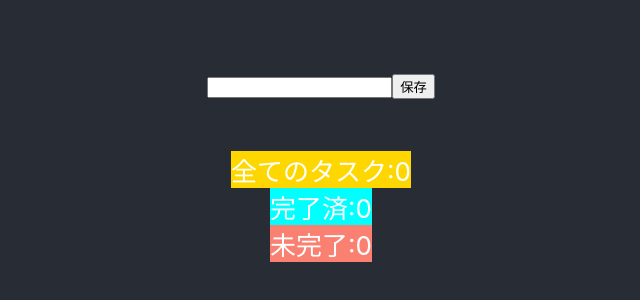
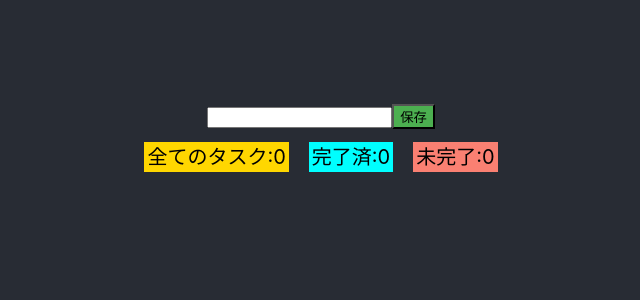
Before and after one commit to worldwidepark/react, a React (Create React App) app: page / in a window 1280 px wide. Shown: the part 236-536 px from the top of the page, without its empty margins (319-959 px from the left). Built offline with nearby package versions, Linux system fonts and the light colour scheme.

Commit message:
react 中間保存

```diff
--- a/src/components/atoms/CountTodo.jsx
+++ b/src/components/atoms/CountTodo.jsx
@@ -2,11 +2,15 @@ export const CountTodo = (props) => {
   const { children, countColor, countNum } = props;
   const contentStyle = {
     background: countColor,
+    fontSize: "20px",
+    color: "black",
+    margin: "10px",
+    padding: "3px",
   };
 
   return (
-    <div style={contentStyle} id="wholeTasks">
-      {children}:<span id="wholeCounts">{countNum}</span>
-    </div>
+    <span style={contentStyle}>
+      {children}:<span>{countNum}</span>
+    </span>
   );
 };
--- a/src/components/atoms/PrimaryButton.jsx
+++ b/src/components/atoms/PrimaryButton.jsx
@@ -5,7 +5,7 @@ export const PrimaryButton = (props) => {
   };
 
   return (
-    <button style={contentStyle} onClick={onClick}>
+    <button style={contentStyle} onClick={onClick} type="button">
       {children}
     </button>
   );
--- a/src/components/molecules/CountsTodo.jsx
+++ b/src/components/molecules/CountsTodo.jsx
@@ -2,8 +2,11 @@ import { CountTodo } from "../atoms/CountTodo";
 
 export const CountsTodo = (props) => {
   const { wholeCounts, doneCounts, doneYetCounts } = props;
+  const contentStyle = {
+    margin: "10px",
+  };
   return (
-    <>
+    <div style={contentStyle}>
       <CountTodo countColor={"gold"} countNum={wholeCounts}>
         全てのタスク
       </CountTodo>
@@ -13,6 +16,6 @@ export const CountsTodo = (props) => {
       <CountTodo countColor={"salmon"} countNum={doneYetCounts}>
         未完了
       </CountTodo>
-    </>
+    </div>
   );
 };
--- a/src/components/molecules/InputTodo.jsx
+++ b/src/components/molecules/InputTodo.jsx
@@ -7,15 +7,22 @@ export const InputTodo = () => {
   // const { todoText, onChange, onClick } = props;
   const [todoText, setTodoText] = useState("");
   const onChangeTodoText = (event) => setTodoText(event.target.value);
+  const onChangeTodoEditText = (event, index) => {
+    const todos = [...todoLists];
+    todos[index].data = event.target.value;
+    setTodoLists(todos);
+  };
   const [todoLists, setTodoLists] = useState([]);
 
   const onClickAdd = () => {
-    const newTodos = [...todoLists, todoText];
+    const newTodos = [...todoLists, { data: todoText, isEdited: false }];
     setTodoLists(newTodos);
+    setTodoText("");
   };
+
   const [checkedCount, setCheckedCount] = useState(0);
 
-  const HandleChange = (event) => {
+  const handleChange = (event) => {
     if (event.target.checked) {
       // console.log(todoLists.length);
       setCheckedCount(checkedCount + 1);
@@ -25,16 +32,18 @@ export const InputTodo = () => {
   };
 
   const deleteToDoList = (index) => {
-    const newTodos = [...todoLists];
-    newTodos.splice(index, 1);
-    setTodoLists(newTodos);
-  };
-  const makeEditInput = (index) => {
-    const newTodos = [...todoLists];
-    newTodos.splice(index, 1);
-    setTodoLists(newTodos);
+    if (window.confirm("Are you sure to delete this list?")) {
+      const todos = [...todoLists];
+      todos.splice(index, 1);
+      setTodoLists(todos);
+    }
   };
 
+  const makeEdit = (index) => {
+    const todos = [...todoLists];
+    todos[index].isEdited = !todos[index].isEdited;
+    setTodoLists(todos);
+  };
   return (
     <>
       <form id="inputToDoForm">
@@ -45,21 +54,50 @@ export const InputTodo = () => {
           type="text"
           maxlength="20"
         />
-        <button id="inputButton" type="button" onClick={onClickAdd}>
+        <PrimaryButton buttonColor="#4caf50" onClick={onClickAdd}>
           保存
-        </button>
+        </PrimaryButton>
       </form>
+      <div>
+        <CountsTodo
+          wholeCounts={todoLists.length}
+          doneCounts={checkedCount}
+          doneYetCounts={todoLists.length - checkedCount}
+        />
+      </div>
       <ul>
         {todoLists.map((todo, index) => {
+          {
+            if (todo.isEdited) {
+              return (
+                <div>
+                  <input
+                    type="text"
+                    defaultValue={todo.data}
+                    onChange={(e) => onChangeTodoEditText(e, index)}
+                  />
+                  <PrimaryButton
+                    buttonColor="#4caf50"
+                    onClick={() => makeEdit(index)}
+                  >
+                    保存
+                  </PrimaryButton>
+                </div>
+              );
+            } else {
               return (
                 <div>
                   <input
                     type="checkbox"
                     name="todolist"
-                onChange={HandleChange}
+                    onChange={handleChange}
                   ></input>
-              {todo}
-              <PrimaryButton buttonColor="#4caf50" onClick={makeEditInput}>
+                  {todo.data}
+                  {console.log(todo.data)}
+                  <PrimaryButton
+                    buttonColor="#4caf50"
+                    onClick={() => makeEdit(index)}
+                  >
                     編集
                   </PrimaryButton>
                   <PrimaryButton
@@ -70,13 +108,10 @@ export const InputTodo = () => {
                   </PrimaryButton>
                 </div>
               );
+            }
+          }
         })}
       </ul>
-      <CountsTodo
-        wholeCounts={todoLists.length}
-        doneCounts={checkedCount}
-        doneYetCounts={todoLists.length - checkedCount}
-      />
     </>
   );
 };
```
Lines whose indentation alone changed are shown as unchanged.
